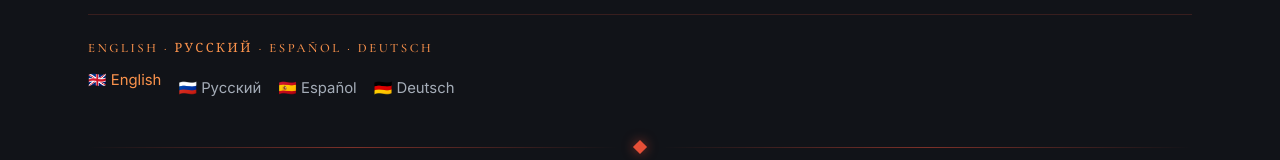
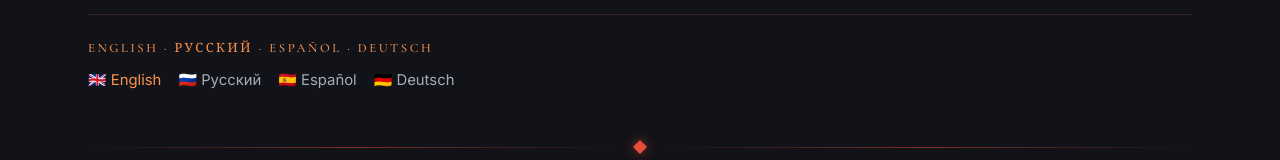
Before and after one commit to loongt0/01yetanotherzombiesurvivors, a Next.js app: page /en in a window 1280 px wide. Shown: the part 9206-9366 px from the top of the page. Built offline with nearby package versions, Linux system fonts and the light colour scheme; no server answers; a web font is replaced by a local one.

Commit message:
Align footer language links

```diff
--- a/src/app/globals.css
+++ b/src/app/globals.css
@@ -928,6 +928,10 @@ img {
   line-height: 21.25px;
 }
 
+.language-switcher li + li {
+  margin-top: 0;
+}
+
 .language-switcher [aria-current='page'] {
   color: var(--gold-2);
 }
```
